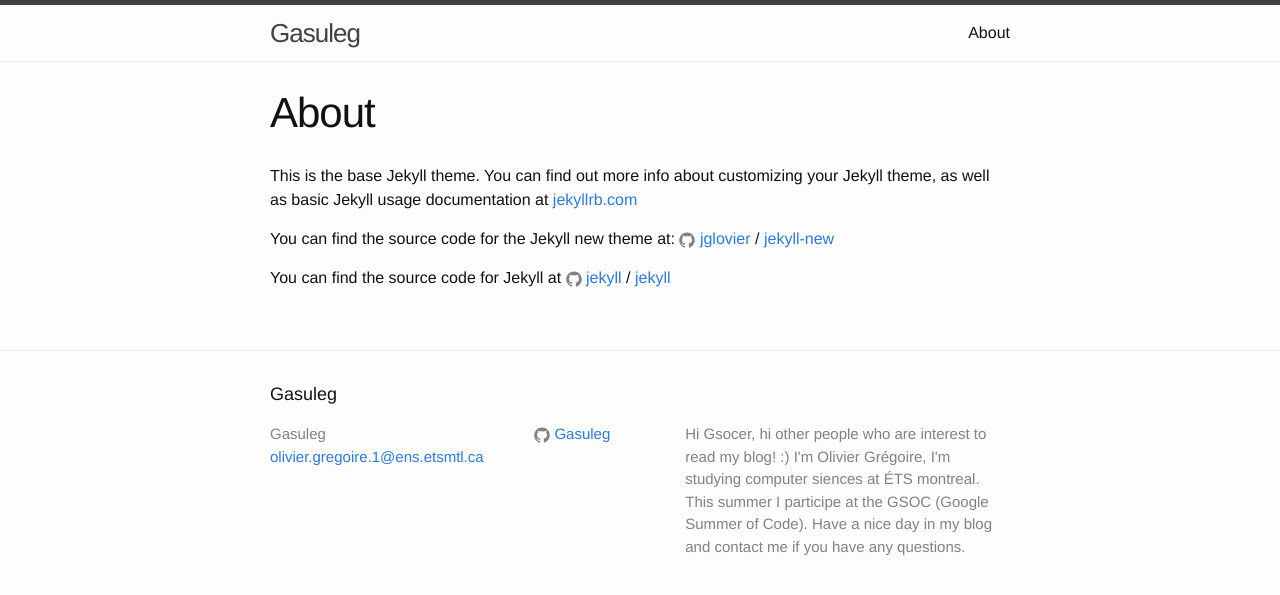
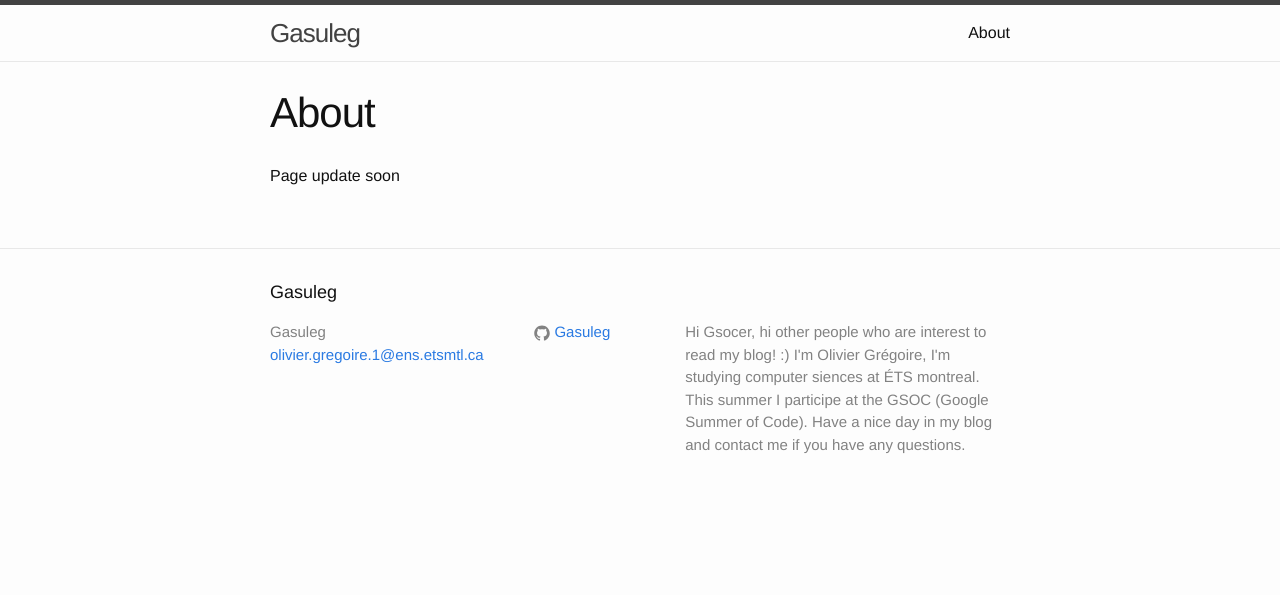
Before and after one commit to Gasuleg/Gasuleg.github.io, a Jekyll site: the page built from about.md, in a window 1280 px wide. Shown: the top 595 px of the page. Built offline with Jekyll 4.4.1, drawn with Linux system fonts in a browser that asks for light colours.

Commit message:
about page

```diff
--- a/about.md
+++ b/about.md
@@ -4,12 +4,4 @@ title: About
 permalink: /about/
 ---
 
-This is the base Jekyll theme. You can find out more info about customizing your Jekyll theme, as well as basic Jekyll usage documentation at [jekyllrb.com](http://jekyllrb.com/)
-
-You can find the source code for the Jekyll new theme at:
-{% include icon-github.html username="jglovier" %} /
-[jekyll-new](https://github.com/jglovier/jekyll-new)
-
-You can find the source code for Jekyll at
-{% include icon-github.html username="jekyll" %} /
-[jekyll](https://github.com/jekyll/jekyll)
+Page update soon
```
